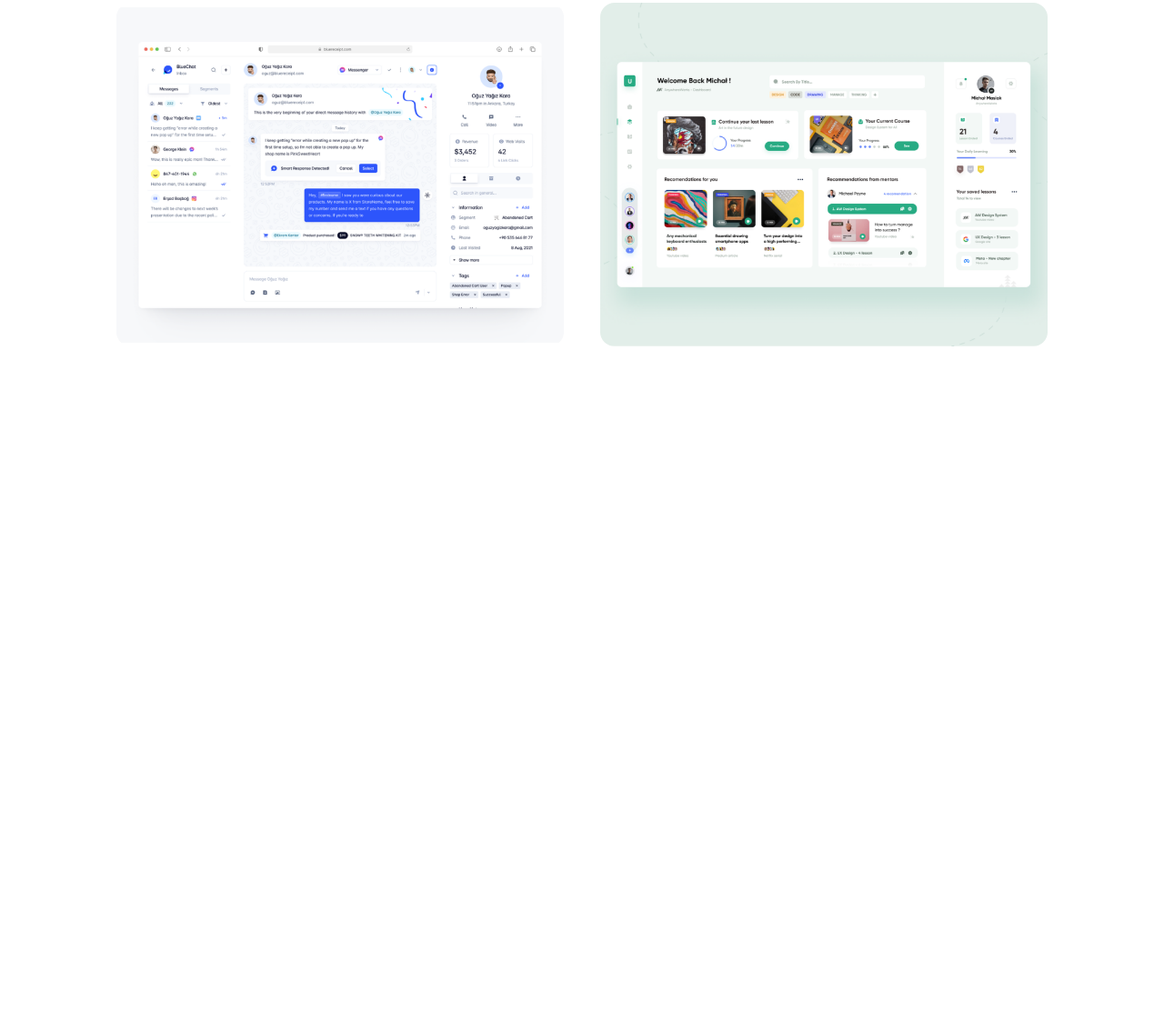
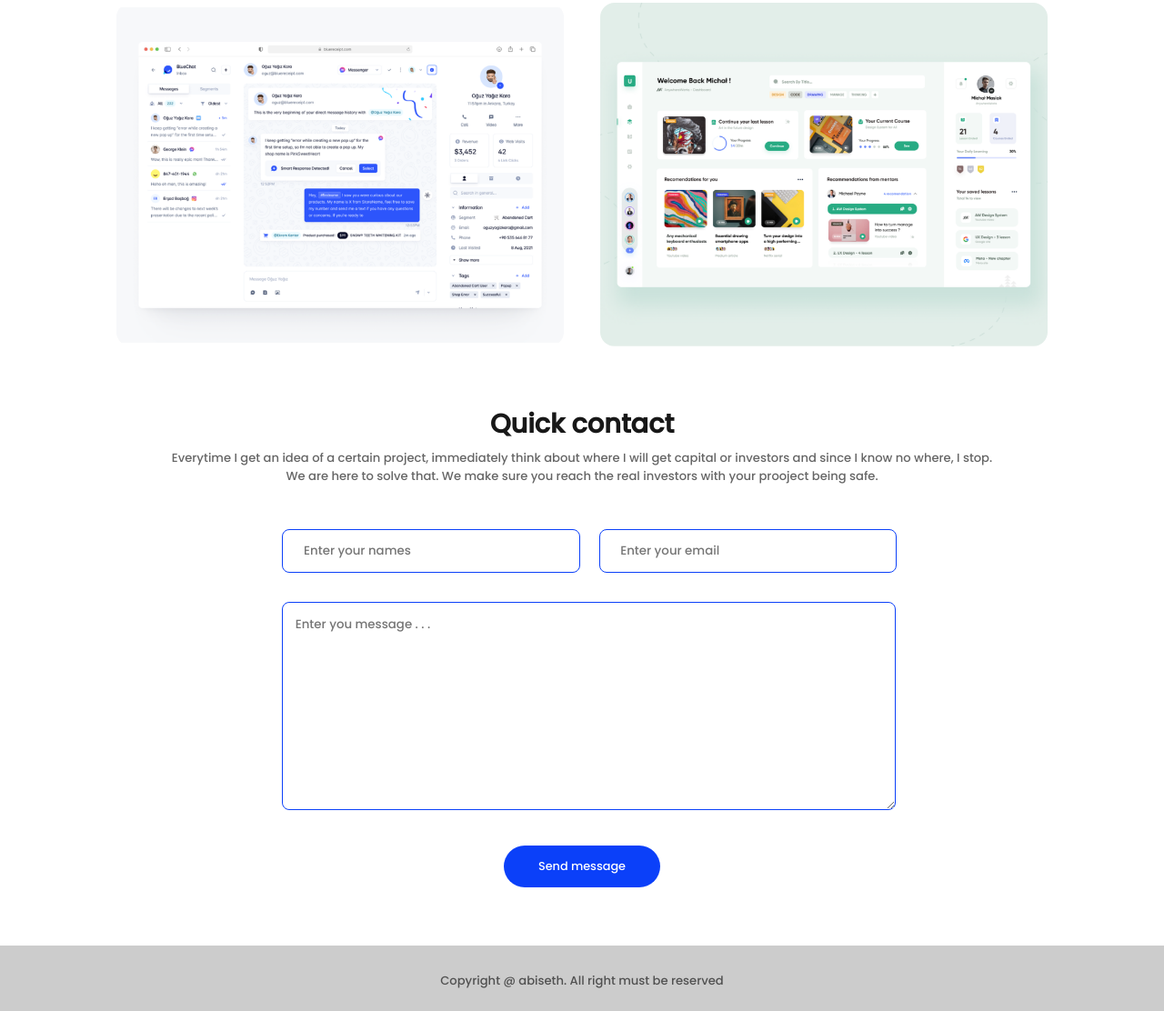
Before and after one commit to Abi-Seth/Portfolio_ATLP, a plain HTML site: page index.html in a window 1280 px wide. Shown: the part 1869-2981 px from the top of the page at 91% size. Before the commit the page ends 2250 px from the top, so only its background shows below. Drawn offline with Linux system fonts and the light colour scheme.

Commit message:
new: changes

```diff
--- a/css/style.css
+++ b/css/style.css
@@ -333,12 +333,119 @@ body {
     height: auto;
 }
 
+.icon_toggle {
+    display: none;
+}
+
+.contact {
+    width: 100%;
+    height: auto;
+    padding: 4em 0;
+}
+
+.form {
+    width: 90%;
+    margin: auto;
+    display: flex;
+    flex-direction: column;
+    align-items: center;
+}
+
+.form h1 {
+    font-size: 1.8em;
+    opacity: 0.9;
+}
+
+.form p {
+    font-size: 0.82em;
+    opacity: 0.6;
+    margin-top: 0.4em;
+    text-align: center;
+    padding: 0 10%;
+}
+
+.form_container {
+    width: 60%;
+    margin: 2em 0;
+    display: flex;
+    flex-wrap: wrap;
+    justify-content: space-between;
+}
+
+.form_container .input {
+    width: 45%;
+    height: auto;
+    margin: 1em;
+}
+
+.input input {
+    width: 90%;
+    padding: 1em 1.7em;
+    border: none;
+    outline: none;
+    border: 1px solid var(--mainBlue);
+    border-radius: 0.6em;
+    font-family: var(--poppins);
+}
+
+.text_area {
+    width: 100% !important;
+    border: none;
+}
+
+.input textarea {
+    width: 98%;
+    padding: 1em;
+    outline: none;
+    border: 1px solid var(--mainBlue);
+    border-radius: 0.6em;
+    font-family: var(--poppins);
+
+}
+
+.input button {
+    outline: none;
+    background: var(--mainBlue);
+    color: var(--pureWhite);
+    padding: 1.1em 3em;
+    border: none;
+    border-radius: 2em;
+    font-size: 0.8em;
+    font-family: var(--poppins);
+    cursor: pointer;
+}
+
+.send_btn {
+    width: 100% !important;
+    display: flex;
+    justify-content: center;
+    align-items: center;
+}
+
+.footer {
+    height: 9vh;
+    width: 100%;
+    background: rgba(0, 0, 0, 0.2);
+    display: flex;
+    justify-content: center;
+    align-items: center;
+    margin-top: -3em;
+}
+
+.footer p {
+    font-size: 0.82em;
+    opacity: 0.6;
+    margin-top: 0.4em;
+    text-align: center;
+    padding: 0 10%;
+}
 
 /* responsive part*/
 @media only screen and (max-width: 600px) {
     .navigation {
         flex-wrap: wrap;
         height: auto !important;
+        padding-top: 1em;
     }
 
     .logo {
@@ -353,12 +460,45 @@ body {
     }
 
     .nav_links {
+        transition: .5s ease;
         width: 100% !important;
+        position: fixed;
+        height: 40vh !important;
+        background: var(--pureWhite);
+        z-index: 2;
+        top: 9vh;
+        padding-left: 2em;
+        animation: move_menu .5s linear;
+        display: none !important;
+    }
+
+    .show_menu {
+        display: flex !important;
+    }
+
+    .logo {
+        z-index: 5;
+        background: var(--dimBlue);
+    }
+
+    @keyframes move_menu {
+        0% {
+            top: 0;
+        }50% {
+            top: 9.2vh;
+        }100% {
+            top: 9vh;
+        }
     }
 
     .nav_links ul {
         width: 100% !important;
         padding: 1em;
+        flex-wrap: wrap;
+    }
+
+    .nav_links ul li {
+        width: 100% !important;
     }
 
     .hire_btn {
@@ -453,5 +593,39 @@ body {
         margin-top: 1.5em !important;
     }
 
+    .icon_toggle {
+        width: 50% !important;
+        display: flex;
+        justify-content: flex-end;
+        padding-right: 2em;
+        cursor: pointer;
+    }
+
+    .contact {
+        width: 100%;
+        height: auto;
+        padding: 4em 0;
+        margin: auto;
+    }
+
+    .form {
+        width: 90%;
+        margin: auto;
+        display: flex;
+        flex-direction: column;
+        align-items: center;
+    }
+
+    .form_container {
+        width: 100%;
+    }
+
+    .form_container .input {
+        width: 95%;
+    }
+
+    .form p {
+        padding: 0 5%;
+    }
 
 }
--- a/index.html
+++ b/index.html
@@ -13,8 +13,12 @@
             <div class="navigation">
                 <div class="logo">
                     <h1>Abi<span>Seth</span></h1>
+
+                    <div class="icon_toggle">
+                        <svg onclick="toggleMenu()" xmlns="http://www.w3.org/2000/svg" viewBox="0 0 24 24" width="24" height="24"><path fill="none" d="M0 0h24v24H0z"/><path d="M3 4h18v2H3V4zm0 7h18v2H3v-2zm0 7h18v2H3v-2z"/></svg>
+                    </div>
                 </div>
-                <div class="nav_links">
+                <div class="nav_links" id="nav_links">
                     <ul>
                         <li><a class="active" href="">Home</a></li>
                         <li><a href="">Exprience</a></li>
@@ -90,6 +94,30 @@
             </div>
         </div>
 
+        <div class="contact">
+            <div class="form">
+                <h1>Quick contact</h1>
+                <p>Everytime I get an idea of a certain project, immediately think about where I will get capital or investors and since I know no where, I stop. We are here to solve that. We make sure you reach the real investors with your prooject being safe.</p>
+                <div class="form_container">
+                    <div class="input">
+                        <input type="text" placeholder="Enter your names">
+                    </div>
+                    <div class="input">
+                        <input type="text" placeholder="Enter your email">
+                    </div>
+                    <div class="input text_area">
+                        <textarea placeholder="Enter you message . . ." cols="30" rows="10"></textarea>
+                    </div>
+                    <div class="input send_btn">
+                        <button>Send message</button>
+                    </div>
+                </div>
+            </div>
+        </div>
+
+        <div class="footer">
+            <p>Copyright @ abiseth. All right must be reserved</p>
+        </div>
     </div>
     <script src="./js/main.js"></script>
 </body>
--- a/js/main.js
+++ b/js/main.js
@@ -0,0 +1,12 @@
+var menu = document.getElementById('nav_links');
+var toggled = false;
+
+function toggleMenu() {
+    if (toggled) {
+        menu.classList.remove('show_menu');
+        toggled = false;
+    } else {
+        menu.classList.add('show_menu');
+        toggled = true;
+    }
+}
```
